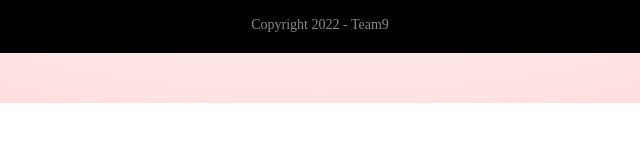
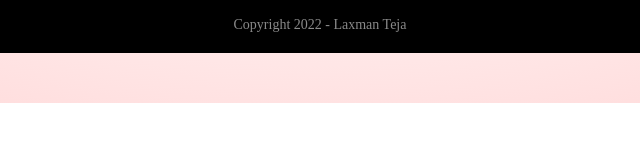
Before and after one commit to BHAVYASRIPILLI/Construction-, a plain HTML site: page Explore.html in a window 1280 px wide. Shown: the part 622-764 px from the top of the page, 320-960 px from the left. Drawn offline with Linux system fonts and the light colour scheme; files whose address does not match are found by name.

Commit message:
Update Explore.html

```diff
--- a/Explore.html
+++ b/Explore.html
@@ -83,7 +83,7 @@
 <!----------------------footer---------------->
     <div class="footer">
         <div class="container">
-            <p class="copyright">Copyright 2022 - Team9</p>
+            <p class="copyright">Copyright 2022 - Laxman Teja</p>
         </div>
     </div>
 </body>
```
